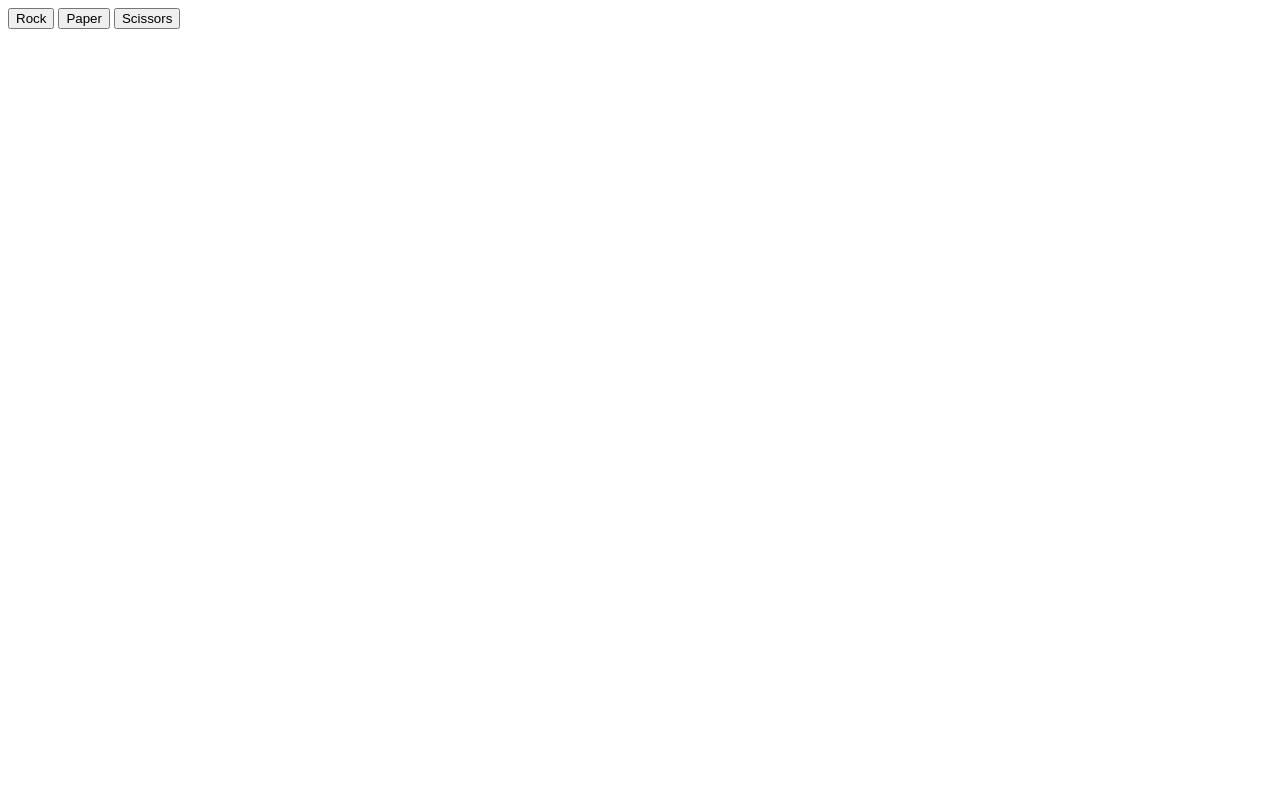
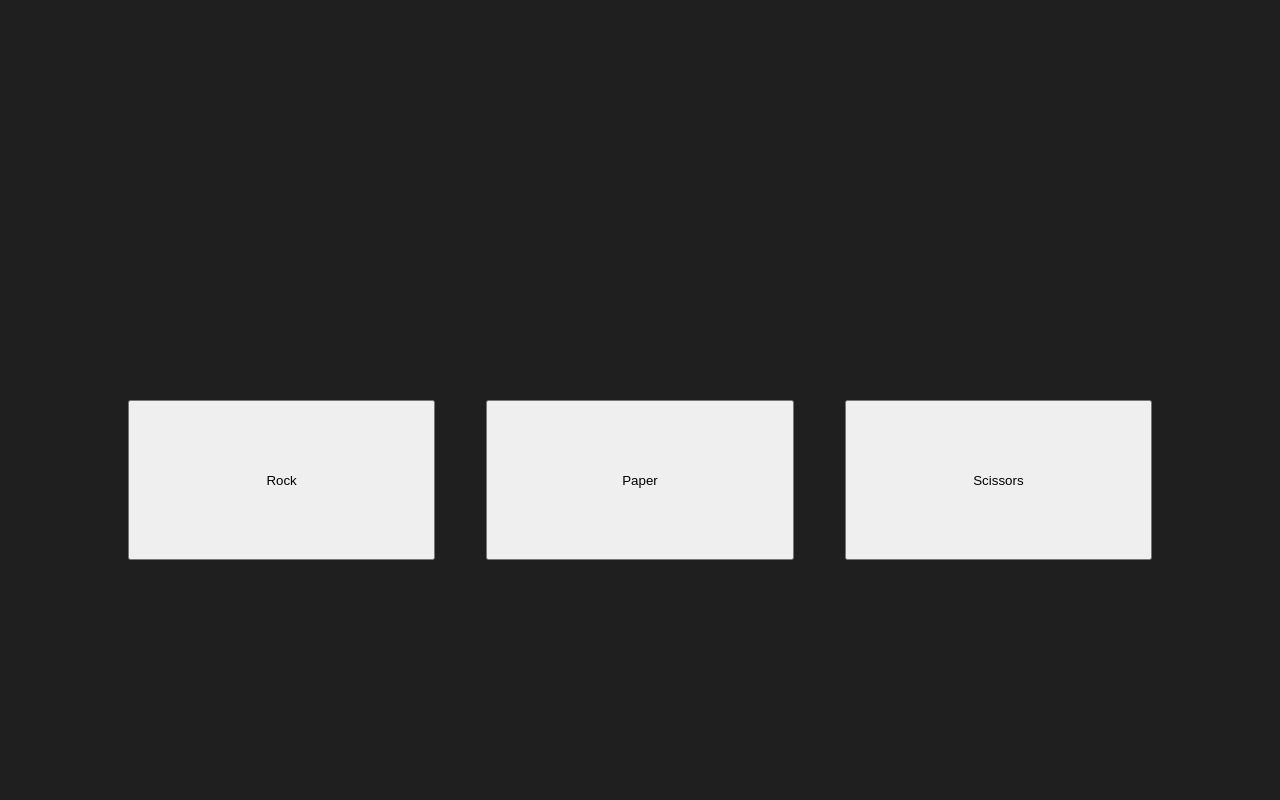
Before and after one commit to amrojjeh/odin-rock-paper-scissors, a plain HTML site: page index.html in a window 1280 px wide. Drawn offline with Linux system fonts and the light colour scheme.

Commit message:
Add style to menu

```diff
--- a/index.html
+++ b/index.html
@@ -4,11 +4,14 @@
 	<meta charset="utf-8">
 	<meta name="viewport" content="width=device-width, initial-scale=1">
 	<title>Rock Paper Scissors</title>
+	<link rel="stylesheet" href="style.css">
 </head>
 <body>
-	<button onclick="play('rock')">Rock</button>
-	<button onclick="play('paper')">Paper</button>
-	<button onclick="play('scissors')">Scissors</button>
+	<div id="menu">
+		<button onclick="play('rock')">Rock</button>
+		<button onclick="play('paper')">Paper</button>
+		<button onclick="play('scissors')">Scissors</button>
+	</div>
 	<script type="text/javascript" src="code.js"></script>
 </body>
 </html>
--- /dev/null
+++ b/style.css
@@ -0,0 +1,26 @@
+* {
+	box-sizing: border-box;
+	padding: 0;
+	margin: 0;
+}
+
+body {
+	background-color: #1f1f1f;
+}
+
+#menu {
+	display: flex;
+	width: 80vw;
+	height: 80vh;
+	margin-top: 20vh;
+	margin-left: auto;
+	margin-right: auto;
+	align-items: center;
+	justify-content: space-evenly;
+	gap: 5%;
+}
+
+button {
+	flex: 1;
+	height: 20vh;
+}
```
